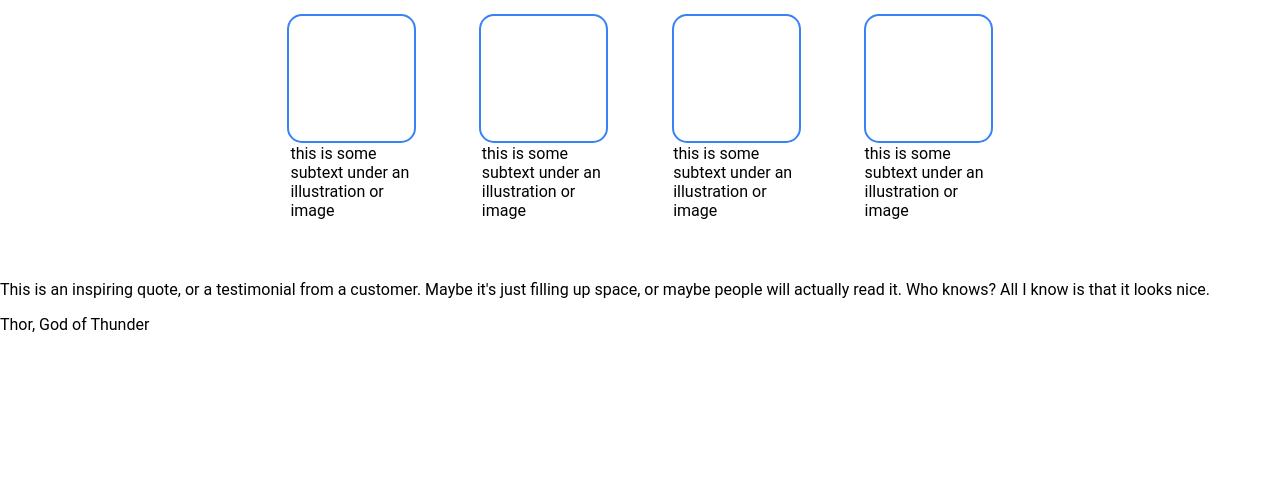
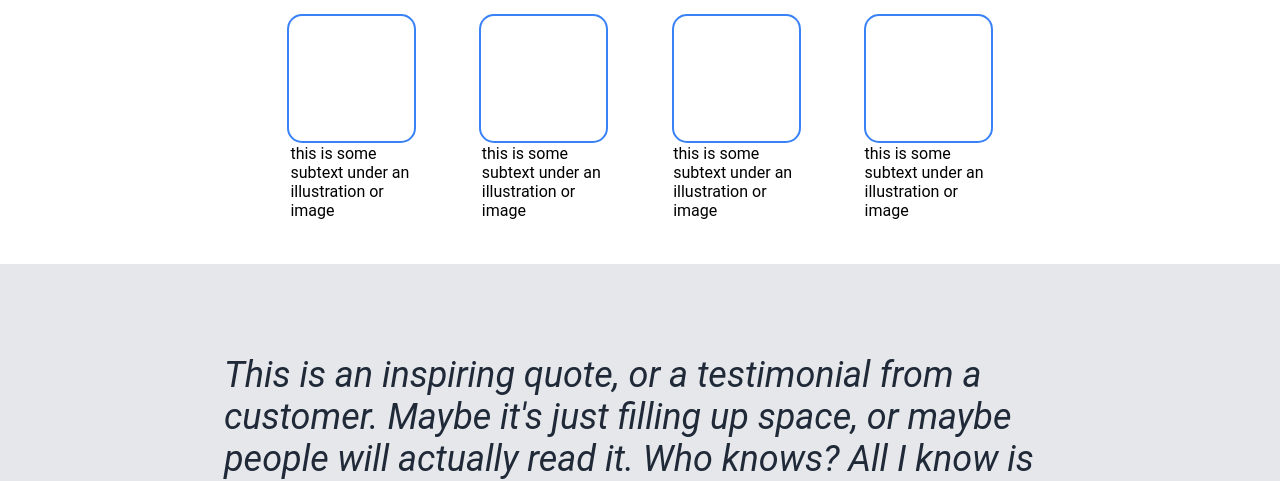
Before and after one commit to Arlots/Landing-page2, a plain HTML site: page index.html in a window 1280 px wide. Shown: the part 486-967 px from the top of the page. Before the commit the page ends 836 px from the top, so only its background shows below. Drawn offline with Linux system fonts and the light colour scheme.

Commit message:
finished styling quote section

```diff
--- a/index.html
+++ b/index.html
@@ -71,7 +71,7 @@
                  Maybe it's just filling up space, or maybe people will actually read it.
                 Who knows? All I know is that it looks nice.
             </p>
-            <p class="quote-credit">Thor, God of Thunder</p>
+            <p class="quote-credit">-Thor, God of Thunder</p>
         </div>
     </body>
 </html>
--- a/style.css
+++ b/style.css
@@ -35,7 +35,7 @@ body {
     display: inline-block;
     margin: 0px 10px;
     text-decoration: none;
-    color: #E5E7E8;
+    color: #E5E7EB;
 }
 
 .hero-text {
@@ -52,7 +52,7 @@ body {
 
 .hero-subtext, .header-links {
     font-size: 18px;
-    color: #E5E7E8;
+    color: #e5e7eb;
 }
 
 .hero-image {
@@ -97,3 +97,29 @@ body {
     margin-top: 5px;
     width: 125px;
 }
+
+.quote-container {
+    height: 543px;
+    background-color: #E5E7EB;
+    display: flex;
+    flex-direction: column;
+    align-items: center;
+}
+
+.quote-text {
+    width: 65%;
+    font-size: 36px;
+    font-style: italic;
+    color: #1F2937;
+    margin: auto;
+    margin-top: 90px;
+}
+
+.quote-credit {
+    width: 65%;
+    display: block;
+    font-size: 36px;
+    font-style: bold;
+    text-align: right;
+    margin-bottom: 90px;
+}
```
